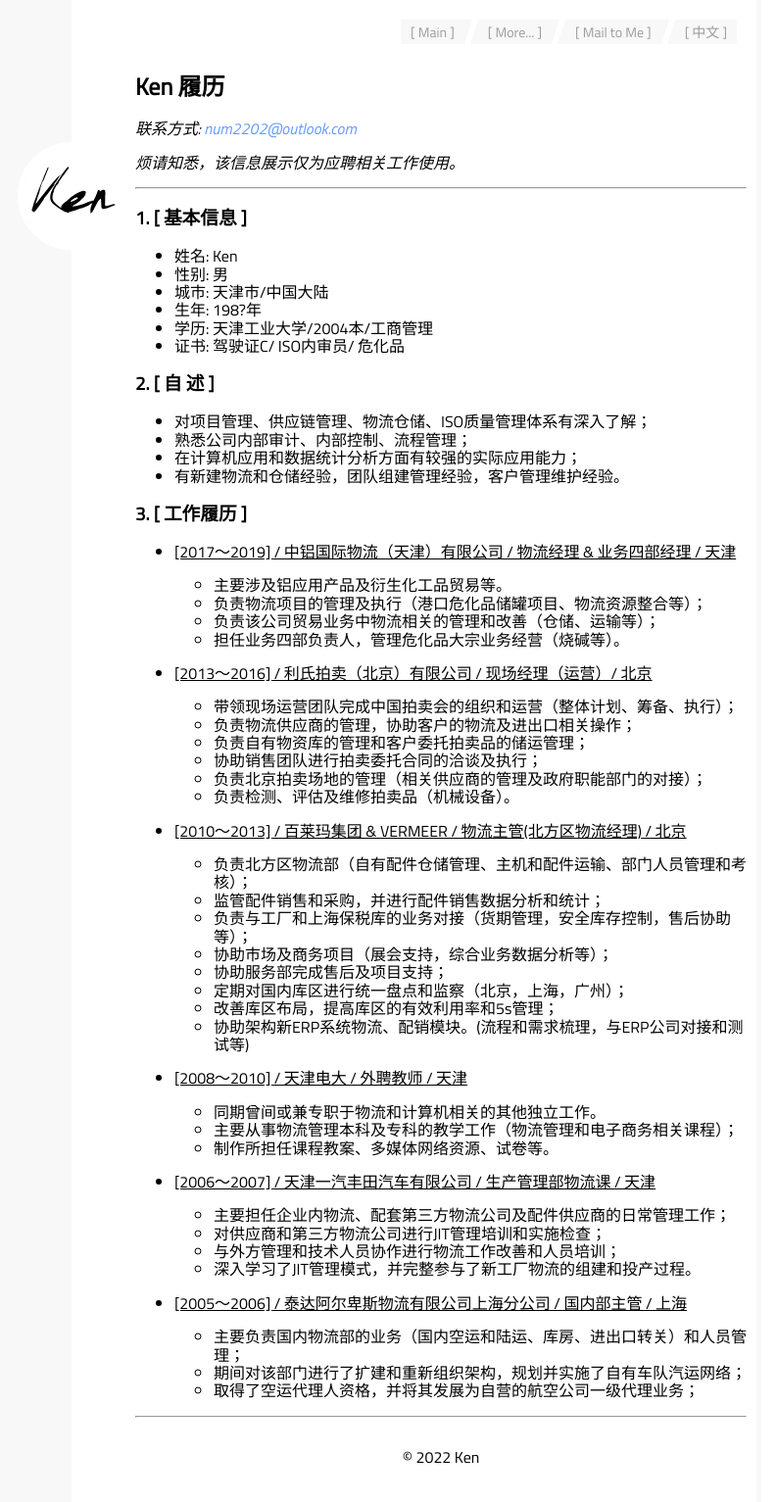
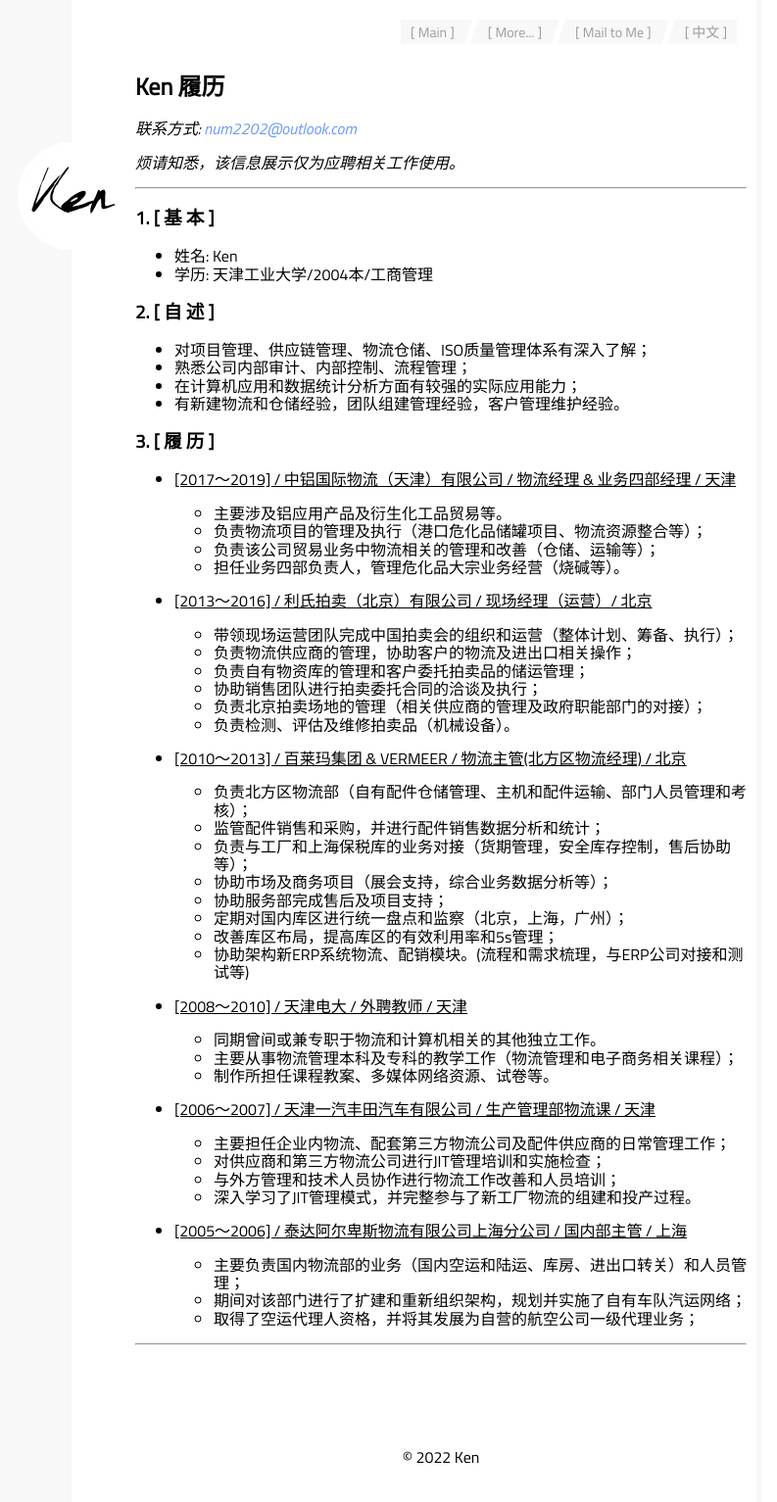
Before and after one commit to kenwebpage/kenwebpage.github.io, a Jekyll site: the page built from index_cn.md, in a window 1280 px wide. Shown: the whole page at 98% size, without its empty margins (375-1168 px from the left). Built offline with Jekyll 4.4.1, drawn with Linux system fonts in a browser that asks for light colours.

Commit message:
m3_20220824064933

```diff
--- a/index_cn.md
+++ b/index_cn.md
@@ -11,23 +11,19 @@ title: Ken_CN
 
 ---
 
-### 1. [ 基本信息 ]
+### 1. [ 基 本 ]
 
 - 姓名: Ken
-- 性别: 男
-- 城市: 天津市/中国大陆
-- 生年: 198?年
 - 学历: 天津工业大学/2004本/工商管理
-- 证书: 驾驶证C/ ISO内审员/ 危化品
 
-### 2. [ 自  述 ]
+### 2. [ 自 述 ]
 
 - 对项目管理、供应链管理、物流仓储、ISO质量管理体系有深入了解；
 - 熟悉公司内部审计、内部控制、流程管理；
 - 在计算机应用和数据统计分析方面有较强的实际应用能力；
 - 有新建物流和仓储经验，团队组建管理经验，客户管理维护经验。
 
-### 3. [ 工作履历 ]
+### 3. [ 履 历 ]
 
 - <u>[2017～2019] / 中铝国际物流（天津）有限公司 / 物流经理 & 业务四部经理 / 天津</u>
 
```
Also changed, not shown: index.md (+1 -7 lines), 2 other files.
